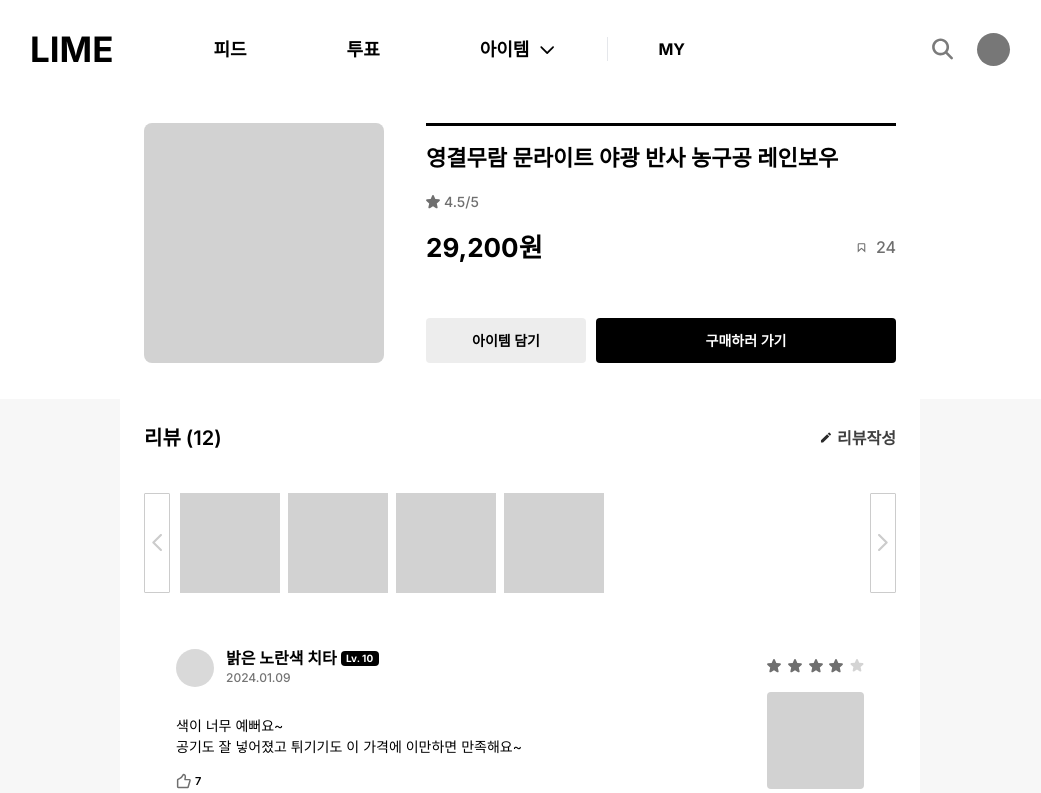
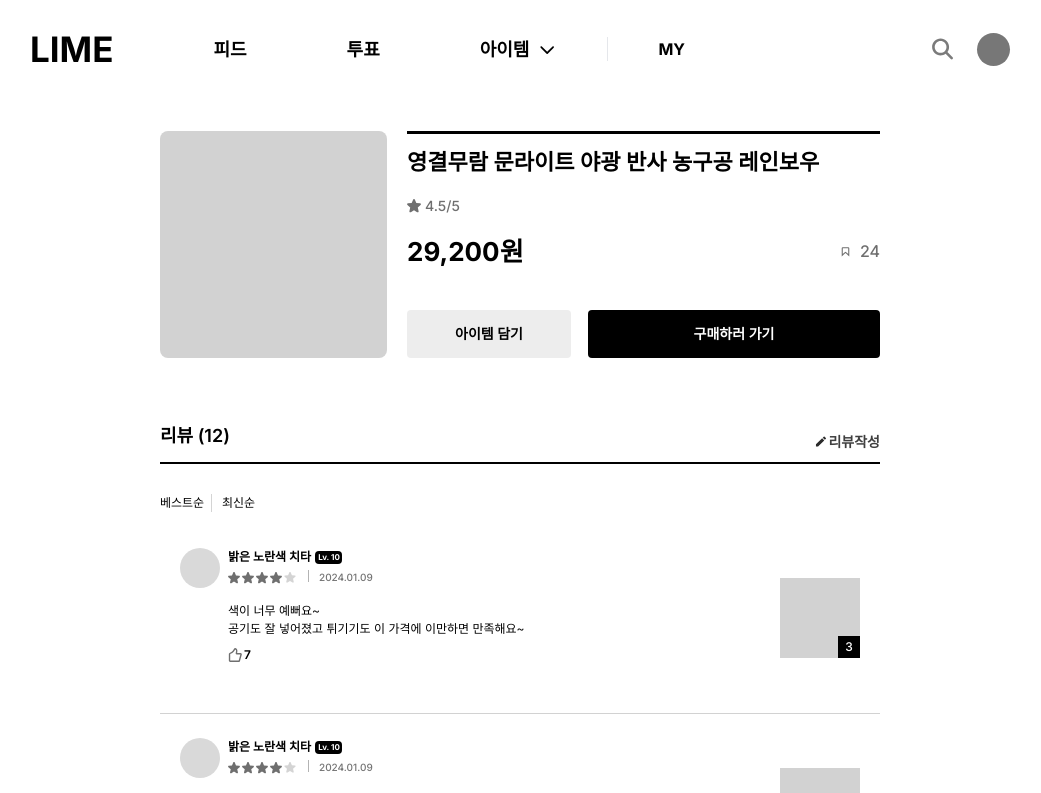
Before and after one commit to uju-in/lime-frontend, a Next.js app: page /items/1 in a window 1280 px wide. Shown: the top 793 px of the page, without its empty margins (120-1161 px from the left). Built offline with nearby package versions, Linux system fonts and the light colour scheme.

Commit message:
design: 아이템 상세페이지 변경사항 반영

```diff
--- a/src/app/(route)/items/[itemID]/_component/Review.tsx
+++ b/src/app/(route)/items/[itemID]/_component/Review.tsx
@@ -3,78 +3,88 @@ import Image from 'next/image'
 
 export default function Review() {
   return (
-    <div className="mt-14 flex h-[190px] justify-between border-b border-[#D2D2D2] px-8">
-      <div className="flex h-[140px] w-[530px] flex-col">
+    <div className="flex h-[190px] items-center justify-between border-b border-[#D2D2D2] p-[20px]">
+      <div className="mr-[20px] flex h-[140px] w-[535px] flex-col">
+        {/** 프로필 사진, 닉네임, 날짜, 평점, 레벨 */}
         <div className="flex">
-          <div className="h-[38px] w-[38px] rounded-full bg-[#D9D9D9]" />
-          <div className="ml-3">
-            <div className="flex h-[19px] items-center">
-              <p className="mr-1 font-[700]">밝은 노란색 치타</p>
-              <div className="h-10px flex w-[38px] justify-center rounded-[4px] bg-black">
-                <p className="text-[10px] font-[700] text-white">Lv. 10</p>
+          <div className="mr-[8px] h-[40px] w-[40px] rounded-full bg-[#D9D9D9]" />
+          <div>
+            <div className=" flex items-center">
+              <p className="mr-[4.52px] text-[12px] font-[700]">
+                밝은 노란색 치타
+              </p>
+              <div className="flex h-[13px] w-[27px] justify-center rounded-[4px] bg-[#000]">
+                <p className="text-[8px] font-[700] text-white">Lv. 10</p>
               </div>
             </div>
-            <div className="flex h-[19px] items-end">
-              <p className="text-[12px] font-[500] text-[#747474]">
+            <div className="mt-[4px] flex">
+              <div className="flex">
+                <Image
+                  className="mr-[2px] cursor-pointer"
+                  width={12}
+                  height={12}
+                  src="/image/icon/icon-filled_star.svg"
+                  alt="grade"
+                />
+                <Image
+                  className="mr-[2px] cursor-pointer"
+                  width={12}
+                  height={12}
+                  src="/image/icon/icon-filled_star.svg"
+                  alt="grade"
+                />
+                <Image
+                  className="mr-[2px] cursor-pointer"
+                  width={12}
+                  height={12}
+                  src="/image/icon/icon-filled_star.svg"
+                  alt="grade"
+                />
+                <Image
+                  className="mr-[2px] cursor-pointer"
+                  width={12}
+                  height={12}
+                  src="/image/icon/icon-filled_star.svg"
+                  alt="grade"
+                />
+                <Image
+                  className="mr-[2px] cursor-pointer"
+                  width={12}
+                  height={12}
+                  src="/image/icon/icon-empty_star.svg"
+                  alt="grade"
+                />
+              </div>
+              <div className="mx-[10px] h-[12px] border-l-[0.5px] border-[#B3B3B3] " />
+              <p className="flex items-center text-[10px] font-[500] text-[#747474]">
                 2024.01.09
               </p>
             </div>
           </div>
         </div>
-        <div className="mt-7 text-[14px] font-[400]">
+        {/** 본문(후기) */}
+        <div className="ml-[48px] mt-[14px] text-[12px] font-[400]">
           <p>색이 너무 예뻐요~</p>
           <p>공기도 잘 넣어졌고 튀기기도 이 가격에 이만하면 만족해요~</p>
         </div>
-        <div className="mt-4 flex">
+        {/** 추천 개수 */}
+        <div className="ml-[48px] mt-[8px] flex items-center">
           <Image
-            className="mr-1 cursor-pointer"
-            width={15}
-            height={15}
+            className="mr-[2px] cursor-pointer"
+            width={14}
+            height={14}
             src="/image/icon/icon-like.svg"
             alt="recommend"
           />
-          <p className="text-[11px] font-[600]">7</p>
+          <p className="text-[12px] font-[600]">7</p>
         </div>
       </div>
-      <div className="flex h-[140px] w-[150px] flex-col items-end justify-between">
-        <div className="flex h-[33px] w-[97px] justify-between">
-          <Image
-            className="cursor-pointer"
-            width={14}
-            height={14}
-            src="/image/icon/icon-filled_star.svg"
-            alt="grade"
-          />
-          <Image
-            className="cursor-pointer"
-            width={14}
-            height={14}
-            src="/image/icon/icon-filled_star.svg"
-            alt="grade"
-          />
-          <Image
-            className="cursor-pointer"
-            width={14}
-            height={14}
-            src="/image/icon/icon-filled_star.svg"
-            alt="grade"
-          />
-          <Image
-            className="cursor-pointer"
-            width={14}
-            height={14}
-            src="/image/icon/icon-filled_star.svg"
-            alt="grade"
-          />
-          <Image
-            className="cursor-pointer"
-            width={14}
-            height={14}
-            src="/image/icon/icon-empty_star.svg"
-            alt="grade"
-          />
+      {/** 리뷰 이미지 */}
+      <div className="relative ">
+        <div className="h-[80px] w-[80px] bg-[#D2D2D2]" />
+        <div className="absolute bottom-0 right-0 z-10 flex h-[22px] w-[22px] items-center justify-center bg-[#000] text-[12px] font-[500] text-[#fff]">
+          3
         </div>
-        <div className="h-[97px] w-[97px] rounded-[4px] bg-[#D2D2D2]" />
       </div>
     </div>
   )
--- /dev/null
+++ b/src/app/(route)/items/[itemID]/_component/ReviewSection.tsx
@@ -0,0 +1,60 @@
+import React from 'react'
+import Image from 'next/image'
+
+import Review from './Review'
+
+export default function ReviewSection() {
+  return (
+    <article className="mt-[64px]">
+      <div className="flex h-[42px] justify-between border-b-2 border-b-[#000]">
+        <p className="text-[18px] font-[600]">리뷰 (12)</p>
+        <div className="flex items-center font-[600] text-[#3F3F3F]">
+          <Image
+            width={14}
+            height={14}
+            src="/image/icon/icon-pencil.svg"
+            alt="write review"
+          />
+          <p className="flex items-center text-[14px] font-[600]">리뷰작성</p>
+        </div>
+      </div>
+      {/** 리뷰 정렬 */}
+      <div className="mb-[12px] mt-[30px] flex text-[12px] font-[500]">
+        <button
+          className="flex w-[52px] border-r-[0.5px] border-r-[#D4D4D4]"
+          type="button"
+        >
+          베스트순
+        </button>
+        <button className="ml-[10px]" type="button">
+          최신순
+        </button>
+      </div>
+      {/** 리뷰 */}
+      <div>
+        {/** 리뷰가 없을 경우 */}
+        {/* <div className="mt-[51px] flex justify-center font-[500]">
+          이 상품의 첫 번째 리뷰를 작성해 보세요
+        </div> */}
+        <Review />
+        <Review />
+        <Review />
+        <div className="flex h-[80px] items-start justify-center">
+          <button
+            className="flex items-center text-[14px] font-[600] text-[#BDBDBD]"
+            type="button"
+          >
+            <p>리뷰 더보기</p>
+            <Image
+              className="ml-2"
+              width={14}
+              height={14}
+              src="/image/icon/icon-arrow_bottom_BD.svg"
+              alt="arrow bottom"
+            />
+          </button>
+        </div>
+      </div>
+    </article>
+  )
+}
--- a/src/app/(route)/items/[itemID]/layout.tsx
+++ b/src/app/(route)/items/[itemID]/layout.tsx
@@ -5,9 +5,5 @@ export default function DetailItemLayout({
 }: {
   children: React.ReactNode
 }) {
-  return (
-    <Layout>
-      <div>{children}</div>
-    </Layout>
-  )
+  return <Layout>{children}</Layout>
 }
--- a/src/app/(route)/items/[itemID]/page.tsx
+++ b/src/app/(route)/items/[itemID]/page.tsx
@@ -3,20 +3,19 @@
 import React, { useState } from 'react'
 import Image from 'next/image'
 
-import Review from './_component/Review'
-import ReviewModal from './_component/ReviewModal'
+import ReviewSection from './_component/ReviewSection'
 
 export default function DetailPage() {
   const [showReviewModal, setShowReviewModal] = useState(false)
 
   return (
-    <section className="w-full flex-col bg-[#f7f7f7]">
-      <article className="flex  w-full justify-center bg-white">
-        <div className="flex h-[300px] w-[800px] justify-between p-6 ">
-          <div className="h-[240px] w-[240px] rounded-[8px] bg-[#D2D2D2]" />
-          <div>
-            <div className="h-[195px] w-[470px] border-t-[3px] border-black">
-              <p className="mt-4 text-[22px] font-[600]">
+    <section className="mx-auto mt-[32px] w-[720px]">
+      {/** 상단 아이템 정보 */}
+      <article className="flex h-[227px] justify-between">
+        <div className="h-[227px] w-[227px] rounded-[8px] bg-[#D2D2D2]" />
+        <div className="w-[473px]">
+          <div className="h-[179px] w-[473px] border-t-[3px] border-[#000]">
+            <p className="mt-3 text-[22px] font-[600]">
               영결무람 문라이트 야광 반사 농구공 레인보우
             </p>
             <div className="mt-4 flex">
@@ -43,83 +42,24 @@ export default function DetailPage() {
               </div>
             </div>
           </div>
-            <div className="flex h-[45px] justify-between">
+          <div className="flex h-[48px] justify-between">
             <button
-                className="w-[160px] rounded-[4px] bg-[#EDEDED] text-[14px] font-[600]"
+              className="w-[164px] rounded-[4px] bg-[#EDEDED] text-[14px] font-[600]"
               type="button"
             >
               아이템 담기
             </button>
             <button
-                className="w-[300px] rounded-[4px] bg-black text-[14px] font-[600] text-white"
+              className="w-[292px] rounded-[4px] bg-black text-[14px] font-[600] text-[#fff]"
               type="button"
             >
               구매하러 가기
             </button>
           </div>
         </div>
-        </div>
       </article>
-      <article className="flex h-full w-full justify-center">
-        <div className="w-[800px] bg-white p-6">
-          <div className="flex justify-between">
-            <p className="text-[20px] font-[600]">리뷰 (12)</p>
-            <button
-              type="button"
-              className="flex items-center font-[600] text-[#3F3F3F]"
-              onClick={() => {
-                setShowReviewModal((prev) => !prev)
-              }}
-            >
-              <Image
-                className="mr-1"
-                width={14}
-                height={14}
-                src="/image/icon/icon-pencil.svg"
-                alt="write"
-              />
-              <p className="flex items-center">리뷰작성</p>
-            </button>
-          </div>
-          <div className="mt-10 flex flex h-[100px] justify-between">
-            <div className="flex w-[26px] items-center justify-center rounded-[1px] border border-[#CCCCCC]">
-              <Image
-                className="cursor-pointer"
-                width={10}
-                height={10}
-                src="/image/icon/icon-arrow_left.svg"
-                alt="prev"
-              />
-            </div>
-            <div className="flex w-[680px]">
-              <div className="mr-2 h-[100px] w-[100px] bg-[#D2D2D2]" />
-              <div className="mr-2 h-[100px] w-[100px] bg-[#D2D2D2]" />
-              <div className="mr-2 h-[100px] w-[100px] bg-[#D2D2D2]" />
-              <div className="mr-2 h-[100px] w-[100px] bg-[#D2D2D2]" />
-            </div>
-            <div className="flex w-[26px] items-center justify-center rounded-[1px] border border-[#CCCCCC]">
-              <Image
-                className="cursor-pointer"
-                width={10}
-                height={10}
-                src="/image/icon/icon-arrow_right.svg"
-                alt="next"
-              />
-            </div>
-          </div>
-          <div className="bg-white">
-            <Review />
-            <Review />
-            <Review />
-            <button className="" type="button">
-              더보기
-            </button>
-          </div>
-        </div>
-      </article>
-      {showReviewModal && (
-        <ReviewModal setShowReviewModal={setShowReviewModal} />
-      )}
+      {/** 하단 리뷰 */}
+      <ReviewSection />
     </section>
   )
 }
```
Lines whose indentation alone changed are shown as unchanged.
